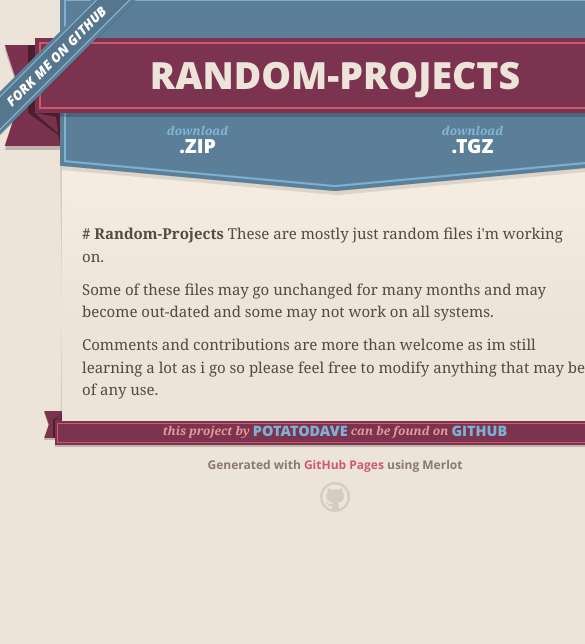
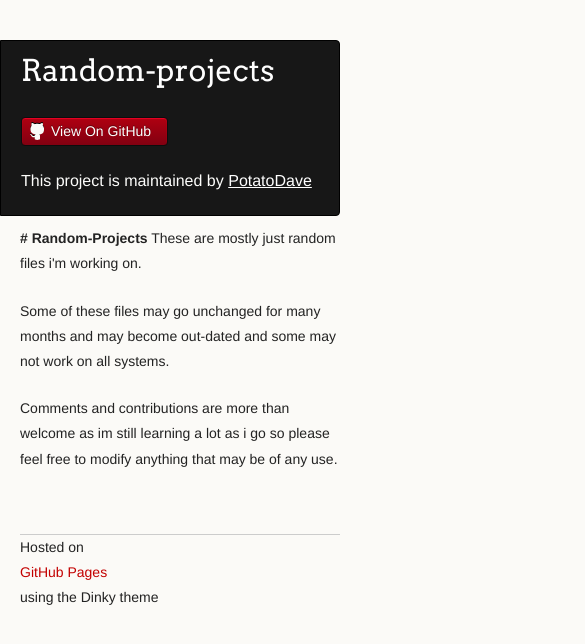
Before and after one commit to PotatoDave/Random-Projects, a plain HTML site: page index.html in a window 390 px wide. Shown: the top 644 px of the page, 585 px wide, since content can reach past the window. Drawn offline with nearby package versions, Linux system fonts and the light colour scheme.

Commit message:
Create gh-pages branch via GitHub

```diff
--- a/index.html
+++ b/index.html
@@ -1,51 +1,35 @@
-<!DOCTYPE html>
+<!doctype html>
 <html>
   <head>
-    <meta charset='utf-8'>
+    <meta charset="utf-8">
     <meta http-equiv="X-UA-Compatible" content="chrome=1">
-    <meta name="viewport" content="width=640">
+    <title>Random-projects by PotatoDave</title>
 
-    <link rel="stylesheet" href="stylesheets/core.css" media="screen">
-    <link rel="stylesheet" href="stylesheets/mobile.css" media="handheld, only screen and (max-device-width:640px)">
+    <link rel="stylesheet" href="stylesheets/styles.css">
     <link rel="stylesheet" href="stylesheets/github-light.css">
+    <script src="javascripts/scale.fix.js"></script>
+    <meta name="viewport" content="width=device-width, initial-scale=1, user-scalable=no">
+    <!--[if lt IE 9]>
+    <script src="//html5shiv.googlecode.com/svn/trunk/html5.js"></script>
+    <![endif]-->
+  </head>
+  <body>
+    <div class="wrapper">
+      <header>
+        <h1 class="header">Random-projects</h1>
+        <p class="header"></p>
 
-    <script type="text/javascript" src="javascripts/modernizr.js"></script>
-    <script type="text/javascript" src="https://ajax.googleapis.com/ajax/libs/jquery/1.7.1/jquery.min.js"></script>
-    <script type="text/javascript" src="javascripts/headsmart.min.js"></script>
-    <script type="text/javascript">
-      $(document).ready(function () {
-        $('#main_content').headsmart()
-      })
-    </script>
-    <title>Random-projects by PotatoDave</title>
-  </head>
+        <ul>
+          <li class="download"><a class="buttons" href="https://github.com/PotatoDave/Random-Projects/zipball/master">Download ZIP</a></li>
+          <li class="download"><a class="buttons" href="https://github.com/PotatoDave/Random-Projects/tarball/master">Download TAR</a></li>
+          <li><a class="buttons github" href="https://github.com/PotatoDave/Random-Projects">View On GitHub</a></li>
+        </ul>
 
-  <body>
-    <a id="forkme_banner" href="https://github.com/PotatoDave/Random-Projects">View on GitHub</a>
-    <div class="shell">
-
-      <header>
-        <span class="ribbon-outer">
-          <span class="ribbon-inner">
-            <h1>Random-projects</h1>
-            <h2></h2>
-          </span>
-          <span class="left-tail"></span>
-          <span class="right-tail"></span>
-        </span>
-      </header>
-
-      <section id="downloads">
-        <span class="inner">
-          <a href="https://github.com/PotatoDave/Random-Projects/zipball/master" class="zip"><em>download</em> .ZIP</a><a href="https://github.com/PotatoDave/Random-Projects/tarball/master" class="tgz"><em>download</em> .TGZ</a>
-        </span>
-      </section>
+        <p class="header">This project is maintained by <a class="header name" href="https://github.com/PotatoDave">PotatoDave</a></p>
 
 
-      <span class="banner-fix"></span>
-
-
-      <section id="main_content">
+      </header>
+      <section>
         <p><strong># Random-Projects</strong>
 These are mostly just random files i'm working on.</p>
 
@@ -53,21 +37,11 @@ These are mostly just random files i'm working on.</p>
 
 <p>Comments and contributions are more than welcome as im still learning a lot as i go so please feel free to modify anything that may be of any use.</p>
       </section>
-
       <footer>
-        <span class="ribbon-outer">
-          <span class="ribbon-inner">
-            <p>this project by <a href="https://github.com/PotatoDave">PotatoDave</a> can be found on <a href="https://github.com/PotatoDave/Random-Projects">GitHub</a></p>
-          </span>
-          <span class="left-tail"></span>
-          <span class="right-tail"></span>
-        </span>
-        <p>Generated with <a href="https://pages.github.com">GitHub Pages</a> using Merlot</p>
-        <span class="octocat"></span>
+        <p><small>Hosted on <a href="https://pages.github.com">GitHub Pages</a> using the Dinky theme</small></p>
       </footer>
-
     </div>
-
+    <!--[if !IE]><script>fixScale(document);</script><![endif]-->
 
   </body>
 </html>
--- /dev/null
+++ b/javascripts/scale.fix.js
@@ -0,0 +1,20 @@
+fixScale = function(doc) {
+
+	var addEvent = 'addEventListener',
+	    type = 'gesturestart',
+	    qsa = 'querySelectorAll',
+	    scales = [1, 1],
+	    meta = qsa in doc ? doc[qsa]('meta[name=viewport]') : [];
+
+	function fix() {
+		meta.content = 'width=device-width,minimum-scale=' + scales[0] + ',maximum-scale=' + scales[1];
+		doc.removeEventListener(type, fix, true);
+	}
+
+	if ((meta = meta[meta.length - 1]) && addEvent in doc) {
+		fix();
+		scales = [.25, 1.6];
+		doc[addEvent](type, fix, true);
+	}
+
+};
--- /dev/null
+++ b/stylesheets/styles.css
@@ -0,0 +1,423 @@
+@import url(https://fonts.googleapis.com/css?family=Arvo:400,700,400italic);
+
+/* MeyerWeb Reset */
+
+html, body, div, span, applet, object, iframe,
+h1, h2, h3, h4, h5, h6, p, blockquote, pre,
+a, abbr, acronym, address, big, cite, code,
+del, dfn, em, img, ins, kbd, q, s, samp,
+small, strike, strong, sub, sup, tt, var,
+b, u, i, center,
+dl, dt, dd, ol, ul, li,
+fieldset, form, label, legend,
+table, caption, tbody, tfoot, thead, tr, th, td,
+article, aside, canvas, details, embed,
+figure, figcaption, footer, header, hgroup,
+menu, nav, output, ruby, section, summary,
+time, mark, audio, video {
+  margin: 0;
+  padding: 0;
+  border: 0;
+  font: inherit;
+  vertical-align: baseline;
+}
+
+
+/* Base text styles */
+
+body {
+  padding:10px 50px 0 0;
+  font-family:"Helvetica Neue", Helvetica, Arial, sans-serif;
+	font-size: 14px;
+	color: #232323;
+	background-color: #FBFAF7;
+	margin: 0;
+	line-height: 1.8em;
+	-webkit-font-smoothing: antialiased;
+
+}
+
+h1, h2, h3, h4, h5, h6 {
+  color:#232323;
+  margin:36px 0 10px;
+}
+
+p, ul, ol, table, dl {
+  margin:0 0 22px;
+}
+
+h1, h2, h3 {
+	font-family: Arvo, Monaco, serif;
+  line-height:1.3;
+	font-weight: normal;
+}
+
+h1,h2, h3 {
+	display: block;
+	border-bottom: 1px solid #ccc;
+	padding-bottom: 5px;
+}
+
+h1 {
+	font-size: 30px;
+}
+
+h2 {
+	font-size: 24px;
+}
+
+h3 {
+	font-size: 18px;
+}
+
+h4, h5, h6 {
+	font-family: Arvo, Monaco, serif;
+	font-weight: 700;
+}
+
+a {
+  color:#C30000;
+  font-weight:200;
+  text-decoration:none;
+}
+
+a:hover {
+	text-decoration: underline;
+}
+
+a small {
+	font-size: 12px;
+}
+
+em {
+	font-style: italic;
+}
+
+strong {
+  font-weight:700;
+}
+
+ul {
+  list-style-position: inside;
+  list-style: disc;
+  padding-left: 25px;
+}
+
+ol {
+  list-style-position: inside;
+  list-style: decimal;
+  padding-left: 25px;
+}
+
+blockquote {
+  margin: 0;
+  padding: 0 0 0 20px;
+  font-style: italic;
+}
+
+dl, dt, dd, dl p {
+	font-color: #444;
+}
+
+dl dt {
+  font-weight: bold;
+}
+
+dl dd {
+  padding-left: 20px;
+  font-style: italic;
+}
+
+dl p {
+  padding-left: 20px;
+  font-style: italic;
+}
+
+hr {
+  border:0;
+  background:#ccc;
+  height:1px;
+  margin:0 0 24px;
+}
+
+/* Images */
+
+img {
+  position: relative;
+  margin: 0 auto;
+  max-width: 650px;
+  padding: 5px;
+  margin: 10px 0 32px 0;
+  border: 1px solid #ccc;
+}
+
+p img {
+  display: inline;
+  margin: 0;
+  padding: 0;
+  vertical-align: middle;
+  text-align: center;
+  border: none;
+}
+
+/* Code blocks */
+
+code, pre {
+	font-family: Monaco, "Bitstream Vera Sans Mono", "Lucida Console", Terminal, monospace;
+  color:#000;
+  font-size:14px;
+}
+
+pre {
+	padding: 4px 12px;
+  background: #FDFEFB;
+  border-radius:4px;
+  border:1px solid #D7D8C8;
+  overflow: auto;
+  overflow-y: hidden;
+	margin-bottom: 32px;
+}
+
+
+/* Tables */
+
+table {
+  width:100%;
+}
+
+table {
+  border: 1px solid #ccc;
+  margin-bottom: 32px;
+  text-align: left;
+ }
+
+th {
+  font-family: 'Arvo', Helvetica, Arial, sans-serif;
+	font-size: 18px;
+	font-weight: normal;
+  padding: 10px;
+  background: #232323;
+  color: #FDFEFB;
+ }
+
+td {
+  padding: 10px;
+	background: #ccc;
+ }
+
+
+/* Wrapper */
+.wrapper {
+  width:960px;
+}
+
+
+/* Header */
+
+header {
+	background-color: #171717;
+	color: #FDFDFB;
+  width:170px;
+  float:left;
+  position:fixed;
+	border: 1px solid #000;
+	-webkit-border-top-right-radius: 4px;
+	-webkit-border-bottom-right-radius: 4px;
+	-moz-border-radius-topright: 4px;
+	-moz-border-radius-bottomright: 4px;
+	border-top-right-radius: 4px;
+	border-bottom-right-radius: 4px;
+	padding: 34px 25px 22px 50px;
+	margin: 30px 25px 0 0;
+	-webkit-font-smoothing: antialiased;
+}
+
+p.header {
+	font-size: 16px;
+}
+
+h1.header {
+	font-family: Arvo, sans-serif;
+	font-size: 30px;
+	font-weight: 300;
+	line-height: 1.3em;
+	border-bottom: none;
+	margin-top: 0;
+}
+
+
+h1.header, a.header, a.name, header a{
+	color: #fff;
+}
+
+a.header {
+	text-decoration: underline;
+}
+
+a.name {
+	white-space: nowrap;
+}
+
+header ul {
+  list-style:none;
+  padding:0;
+}
+
+header li {
+	list-style-type: none;
+  width:132px;
+  height:15px;
+	margin-bottom: 12px;
+	line-height: 1em;
+	padding: 6px 6px 6px 7px;
+
+	background: #AF0011;
+	background: -moz-linear-gradient(top, #AF0011 0%, #820011 100%);
+  background: -webkit-gradient(linear, left top, left bottom, color-stop(0%,#f8f8f8), color-stop(100%,#dddddd));
+  background: -webkit-linear-gradient(top, #AF0011 0%,#820011 100%);
+  background: -o-linear-gradient(top, #AF0011 0%,#820011 100%);
+  background: -ms-linear-gradient(top, #AF0011 0%,#820011 100%);
+  background: linear-gradient(top, #AF0011 0%,#820011 100%);
+
+	border-radius:4px;
+  border:1px solid #0D0D0D;
+
+	-webkit-box-shadow: inset 0px 1px 1px 0 rgba(233,2,38, 1);
+	box-shadow: inset 0px 1px 1px 0 rgba(233,2,38, 1);
+
+}
+
+header li:hover {
+	background: #C3001D;
+	background: -moz-linear-gradient(top, #C3001D 0%, #950119 100%);
+  background: -webkit-gradient(linear, left top, left bottom, color-stop(0%,#f8f8f8), color-stop(100%,#dddddd));
+  background: -webkit-linear-gradient(top, #C3001D 0%,#950119 100%);
+  background: -o-linear-gradient(top, #C3001D 0%,#950119 100%);
+  background: -ms-linear-gradient(top, #C3001D 0%,#950119 100%);
+  background: linear-gradient(top, #C3001D 0%,#950119 100%);
+}
+
+a.buttons {
+	-webkit-font-smoothing: antialiased;
+	background: url(../images/arrow-down.png) no-repeat;
+	font-weight: normal;
+	text-shadow: rgba(0, 0, 0, 0.4) 0 -1px 0;
+	padding: 2px 2px 2px 22px;
+	height: 30px;
+}
+
+a.github {
+	background: url(../images/octocat-small.png) no-repeat 1px;
+}
+
+a.buttons:hover {
+	color: #fff;
+	text-decoration: none;
+}
+
+
+/* Section - for main page content */
+
+section {
+  width:650px;
+  float:right;
+  padding-bottom:50px;
+}
+
+
+/* Footer */
+
+footer {
+  width:170px;
+  float:left;
+  position:fixed;
+  bottom:10px;
+	padding-left: 50px;
+}
+
+@media print, screen and (max-width: 960px) {
+
+  div.wrapper {
+    width:auto;
+    margin:0;
+  }
+
+  header, section, footer {
+    float:none;
+    position:static;
+    width:auto;
+  }
+
+	footer {
+		border-top: 1px solid #ccc;
+		margin:0 84px 0 50px;
+		padding:0;
+	}
+
+  header {
+    padding-right:320px;
+  }
+
+  section {
+    padding:20px 84px 20px 50px;
+    margin:0 0 20px;
+  }
+
+  header a small {
+    display:inline;
+  }
+
+  header ul {
+    position:absolute;
+    right:130px;
+    top:84px;
+  }
+}
+
+@media print, screen and (max-width: 720px) {
+  body {
+    word-wrap:break-word;
+  }
+
+  header {
+    padding:10px 20px 0;
+		margin-right: 0;
+  }
+
+	section {
+    padding:10px 0 10px 20px;
+    margin:0 0 30px;
+  }
+
+	footer {
+		margin: 0 0 0 30px;
+	}
+
+  header ul, header p.view {
+    position:static;
+  }
+}
+
+@media print, screen and (max-width: 480px) {
+
+  header ul li.download {
+    display:none;
+  }
+
+	footer {
+		margin: 0 0 0 20px;
+	}
+
+	footer a{
+		display:block;
+	}
+
+}
+
+@media print {
+  body {
+    padding:0.4in;
+    font-size:12pt;
+    color:#444;
+  }
+}
```
Also changed, not shown: images/arrow-down.png (added), images/octocat-small.png (added).
